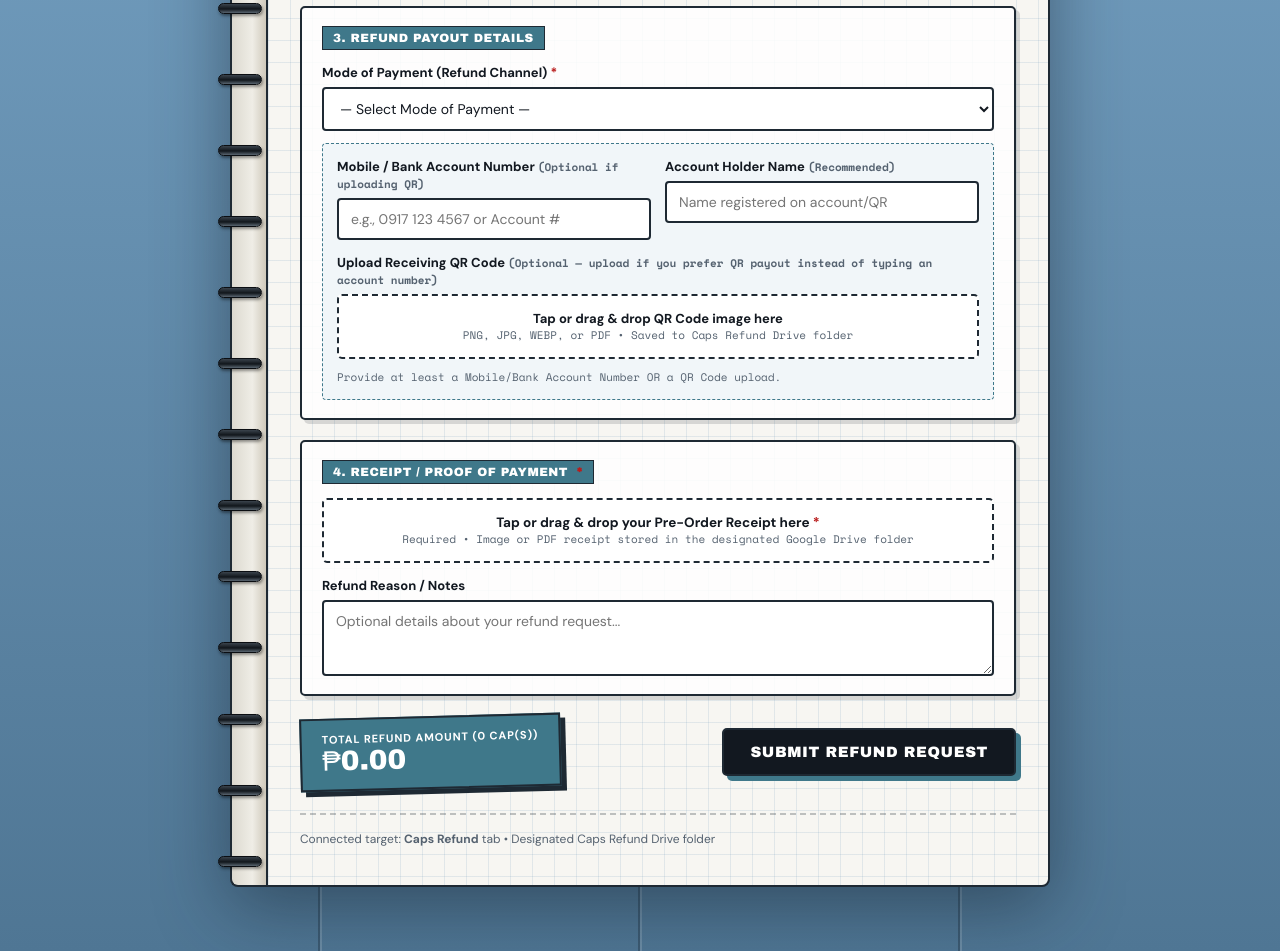
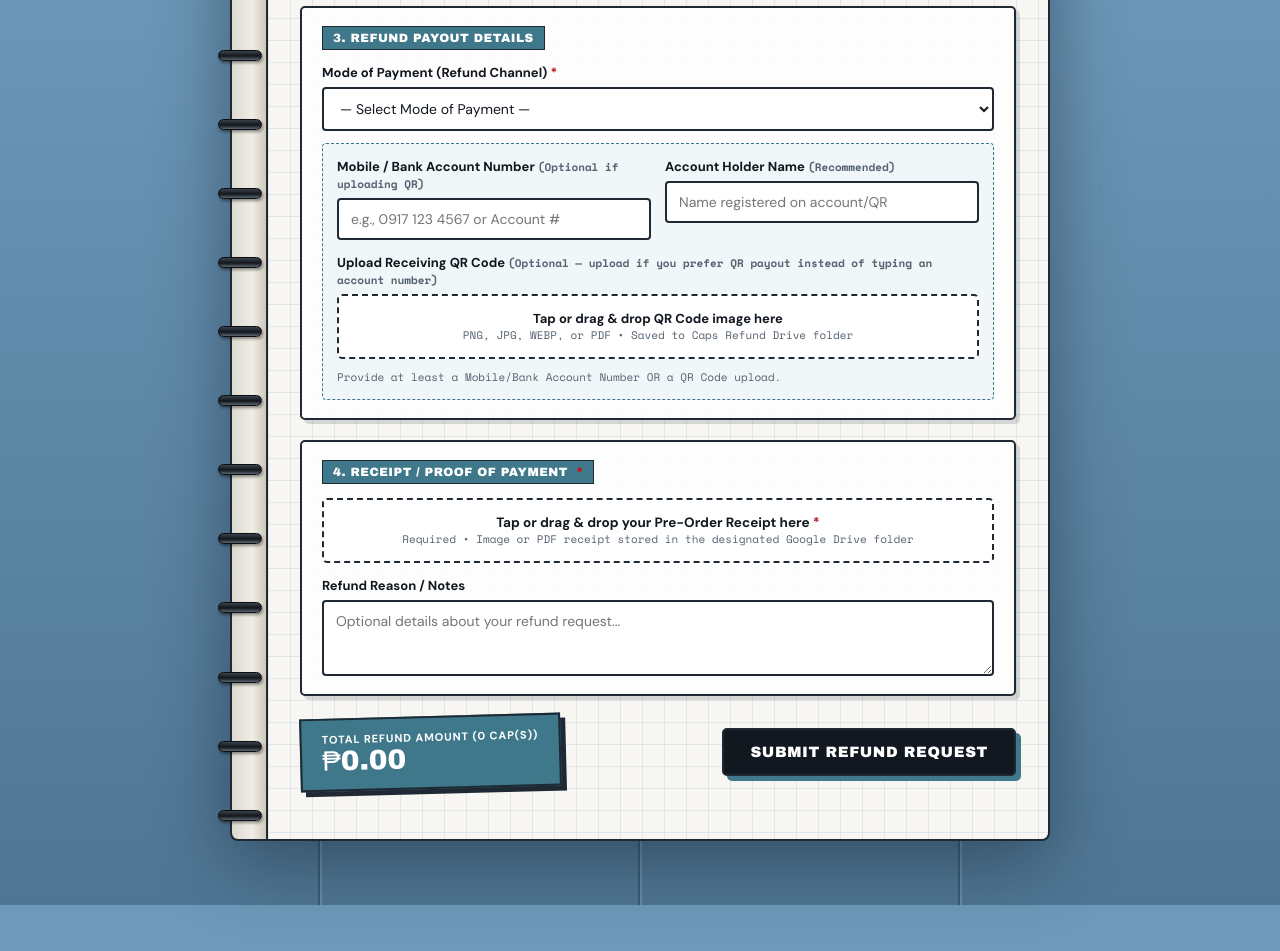
Before and after one commit to biniaiahbvt/Refund_Form_AiahrchivesCaps, a plain HTML site: page index.html in a window 1280 px wide. Shown: the part 866-1817 px from the top of the page. After the commit the page ends 1771 px from the top, so only its background shows below. Drawn offline with nearby package versions, Linux system fonts and the light colour scheme.

Commit message:
Refactor total-banner and remove admin bar
Removed admin bar section and adjusted margin in total-banner.

```diff
--- a/index.html
+++ b/index.html
@@ -215,7 +215,7 @@
 
     .total-banner {
       display: flex; justify-content: space-between; align-items: center;
-      gap: 16px; flex-wrap: wrap; margin-top: 8px; margin-bottom: 20px;
+      gap: 16px; flex-wrap: wrap; margin-top: 8px; margin-bottom: 12px;
     }
     .total-tag {
       background: var(--teal); color: #fff; border: 2px solid var(--border);
@@ -234,12 +234,6 @@
     .status-msg { margin-top: 12px; padding: 12px 14px; border-radius: 4px; font-size: 13.5px; font-weight: 600; display: none; }
     .status-msg.error { display: block; background: #fef2f2; color: var(--danger); border: 1.5px solid #f87171; }
     .status-msg.success { display: block; background: #f0fdf4; color: var(--success); border: 1.5px solid #4ade80; }
-
-    .admin-bar {
-      margin-top: 24px; padding-top: 16px; border-top: 2px dashed rgba(18, 24, 32, 0.25);
-      display: flex; justify-content: space-between; align-items: center; gap: 10px;
-      flex-wrap: wrap; font-size: 12px; color: var(--muted);
-    }
   </style>
 </head>
 <body>
@@ -395,10 +389,6 @@
 
         <div class="status-msg" id="statusMsg" role="alert"></div>
       </form>
-
-      <div class="admin-bar">
-        <span>Connected target: <strong>Caps Refund</strong> tab • Designated Caps Refund Drive folder</span>
-      </div>
     </main>
   </div>
     <script>
```
